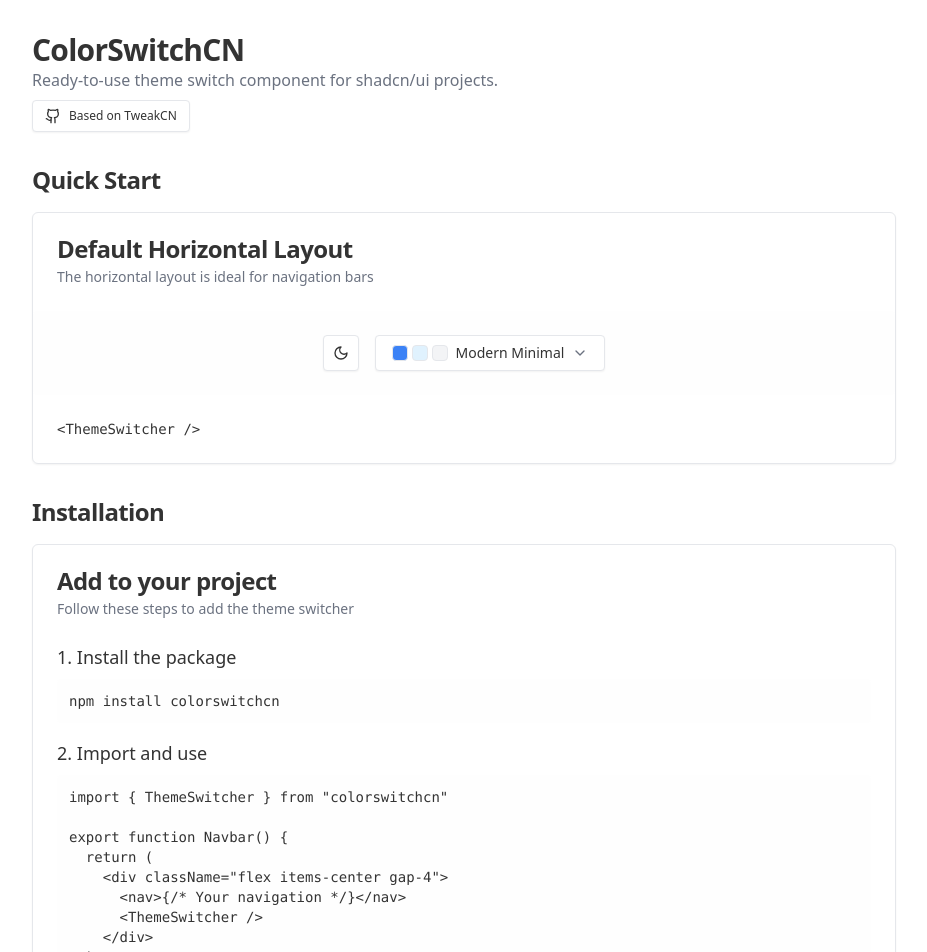
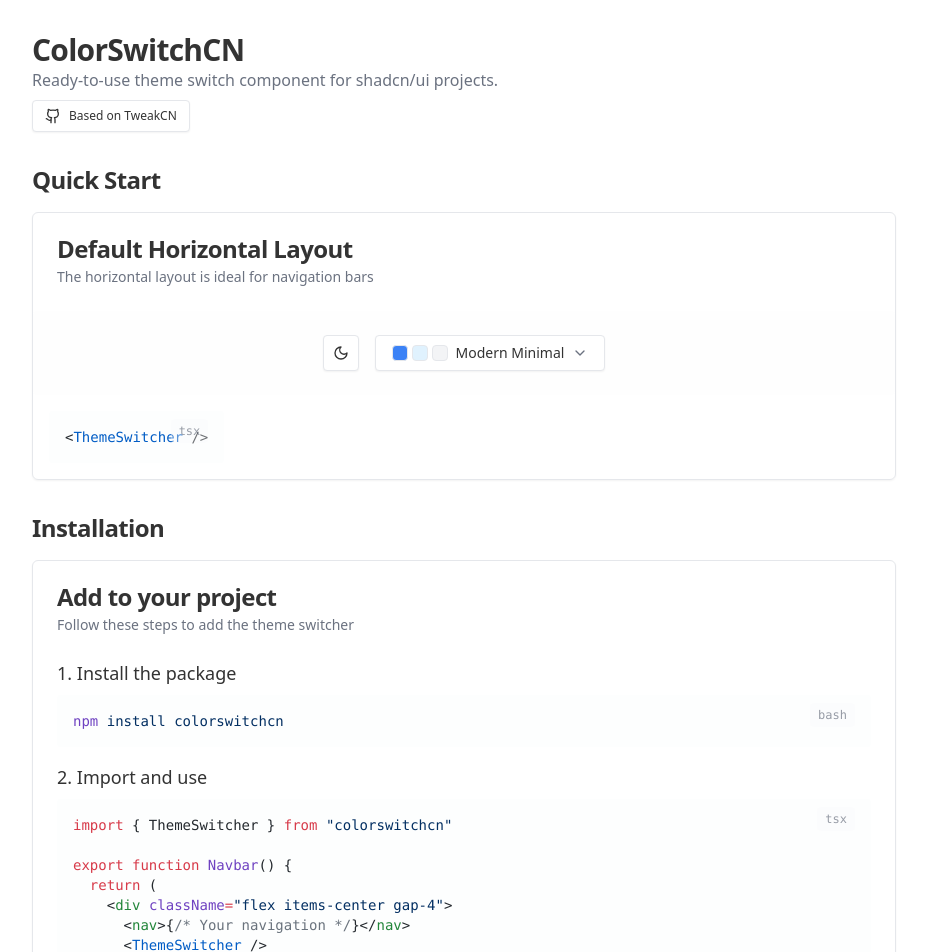
Before and after one commit to heywinit/color-theme-switcher, a Next.js app: page / in a window 1280 px wide. Shown: the top 952 px of the page, without its empty margins (176-1103 px from the left). Built offline with nearby package versions, Linux system fonts and the light colour scheme.

Commit message:
addedd syntax highlighting in the home page

```diff
--- a/app/globals.css
+++ b/app/globals.css
@@ -158,8 +158,9 @@
 	}
 }
 
+/* Code syntax highlighting - rehype-pretty-code */
 [data-rehype-pretty-code-fragment] {
-	@apply relative text-white;
+	@apply relative text-foreground;
 }
 
 [data-rehype-pretty-code-fragment] code {
@@ -177,7 +178,7 @@
 }
 
 [data-rehype-pretty-code-fragment] [data-line-numbers] > .line::before {
-	@apply text-zinc-50/40 text-xs;
+	@apply text-muted-foreground text-xs;
 	counter-increment: line;
 	content: counter(line);
 	display: inline-block;
@@ -187,7 +188,7 @@
 }
 
 [data-rehype-pretty-code-fragment] .line--highlighted {
-	@apply bg-zinc-700/50;
+	@apply bg-muted/50;
 }
 
 [data-rehype-pretty-code-fragment] .line-highlighted span {
@@ -195,11 +196,7 @@
 }
 
 [data-rehype-pretty-code-fragment] .word--highlighted {
-	@apply rounded-md bg-zinc-700/50 border-zinc-700/70 p-1;
-}
-
-.dark [data-rehype-pretty-code-fragment] .word--highlighted {
-	@apply bg-zinc-900;
+	@apply rounded-md bg-muted/70 border-muted/80 p-1;
 }
 
 [data-rehype-pretty-code-title] {
@@ -209,3 +206,35 @@
 [data-rehype-pretty-code-title] + pre {
 	@apply mt-2;
 }
+
+/* Shiki code block styles */
+.shiki {
+	@apply rounded-md bg-muted/30 p-4 text-sm overflow-x-auto my-0 !important;
+}
+
+.shiki code {
+	@apply text-sm font-mono !important;
+}
+
+.shiki .line {
+	@apply min-h-[1.5rem] !important;
+}
+
+.shiki .line.line-number {
+	@apply relative pl-7 !important;
+}
+
+.shiki .line.line-number::before {
+	@apply absolute left-0 w-5 text-right pr-2 text-xs text-muted-foreground !important;
+	content: attr(data-line);
+}
+
+/* Add an indicator for code language */
+.code-block-wrapper {
+	@apply relative;
+}
+
+.code-block-wrapper::before {
+	@apply absolute right-4 top-2 text-xs text-muted-foreground font-mono py-1 px-2 rounded-md bg-muted/50 opacity-70 z-10;
+	content: attr(data-language);
+}
--- a/app/page.tsx
+++ b/app/page.tsx
@@ -9,9 +9,9 @@
 	CardFooter,
 } from "@/components/ui/card";
 import { Button } from "@/components/ui/button";
-import { Tabs, TabsContent, TabsList, TabsTrigger } from "@/components/ui/tabs";
 import { Github } from "lucide-react";
 import Link from "next/link";
+import { CodeBlock } from "@/components/ui/code-block";
 
 // This page displays items from the custom registry.
 // You are free to implement this with your own design as needed.
@@ -56,9 +56,7 @@
 								<ThemeSwitcher />
 							</CardContent>
 							<CardFooter className="bg-muted/10 p-4 rounded-b-lg">
-								<pre className="text-sm w-full overflow-x-auto p-2">
-									<code>{"<ThemeSwitcher />"}</code>
-								</pre>
+								<CodeBlock code="<ThemeSwitcher />" language="tsx" />
 							</CardFooter>
 						</Card>
 					</section>
@@ -80,16 +78,17 @@
 										<h3 className="text-lg font-medium mb-2">
 											1. Install the package
 										</h3>
-										<pre className="bg-muted/20 p-3 rounded-md text-sm overflow-x-auto">
-											<code>npm install colorswitchcn</code>
-										</pre>
+										<CodeBlock
+											code="npm install colorswitchcn"
+											language="bash"
+										/>
 									</div>
 									<div>
 										<h3 className="text-lg font-medium mb-2">
 											2. Import and use
 										</h3>
-										<pre className="bg-muted/20 p-3 rounded-md text-sm overflow-x-auto">
-											<code>{`import { ThemeSwitcher } from "colorswitchcn"
+										<CodeBlock
+											code={`import { ThemeSwitcher } from "colorswitchcn"
 
 export function Navbar() {
   return (
@@ -98,8 +97,9 @@
       <ThemeSwitcher />
     </div>
   )
-}`}</code>
-										</pre>
+}`}
+											language="tsx"
+										/>
 									</div>
 								</div>
 							</CardContent>
--- /dev/null
+++ b/components/ui/code-block.tsx
@@ -0,0 +1,100 @@
+"use client";
+
+import * as React from "react";
+import { cn } from "@/lib/utils";
+import { useTheme } from "@/lib/theme-provider";
+
+interface CodeBlockProps {
+	code: string;
+	language?: string;
+	className?: string;
+	showLineNumbers?: boolean;
+}
+
+export function CodeBlock({
+	code,
+	language = "tsx",
+	className,
+	showLineNumbers = false,
+}: CodeBlockProps) {
+	const { themeState } = useTheme();
+	const [highlightedElement, setHighlightedElement] =
+		React.useState<React.ReactNode>(null);
+
+	React.useEffect(() => {
+		async function highlight() {
+			try {
+				// Dynamically import shiki
+				const shiki = await import("shiki");
+
+				const highlighter = await shiki.createHighlighter({
+					themes: ["github-dark", "github-light"],
+					langs: [language],
+				});
+
+				const theme =
+					themeState.currentMode === "dark" ? "github-dark" : "github-light";
+				const html = highlighter.codeToHtml(code, {
+					lang: language,
+					theme,
+				});
+
+				// Create a wrapper element
+				const wrapper = document.createElement("div");
+				wrapper.className = cn(
+					"code-block-wrapper",
+					showLineNumbers && "has-line-numbers",
+					className,
+				);
+				wrapper.setAttribute("data-language", language);
+				wrapper.innerHTML = html;
+
+				// If show line numbers is true, add line numbers
+				if (showLineNumbers) {
+					const codeElement = wrapper.querySelector("code");
+
+					if (codeElement) {
+						const codeLines = codeElement.querySelectorAll(".line");
+						codeLines.forEach((line, index) => {
+							line.classList.add("line-number");
+							line.setAttribute("data-line", String(index + 1));
+						});
+					}
+				}
+
+				// Create a container ref callback
+				const refCallback = (el: HTMLDivElement | null) => {
+					if (el) {
+						el.innerHTML = "";
+						el.appendChild(wrapper);
+					}
+				};
+
+				setHighlightedElement(<div ref={refCallback} />);
+			} catch (error) {
+				console.error("Failed to highlight code:", error);
+				// Fallback to plain text
+				setHighlightedElement(
+					<pre
+						className={cn("rounded-md bg-muted p-4 overflow-x-auto", className)}
+					>
+						<code>{code}</code>
+					</pre>,
+				);
+			}
+		}
+
+		highlight();
+	}, [code, language, themeState.currentMode, showLineNumbers, className]);
+
+	// Fallback while loading
+	if (!highlightedElement) {
+		return (
+			<pre className={cn("rounded-md bg-muted p-4 overflow-x-auto", className)}>
+				<code>{code}</code>
+			</pre>
+		);
+	}
+
+	return <>{highlightedElement}</>;
+}
--- a/package.json
+++ b/package.json
@@ -23,7 +23,9 @@
 		"next-themes": "^0.4.4",
 		"react": "^19.0.0",
 		"react-dom": "^19.0.0",
+		"rehype-pretty-code": "^0.14.1",
 		"shadcn": "2.4.0-canary.12",
+		"shiki": "^3.2.2",
 		"tailwind-merge": "^2.6.0",
 		"tailwindcss-animate": "^1.0.7",
 		"zod": "^3.24.1"
```
Also changed, not shown: 1 other file (tests, documents, lock files or other folders).
